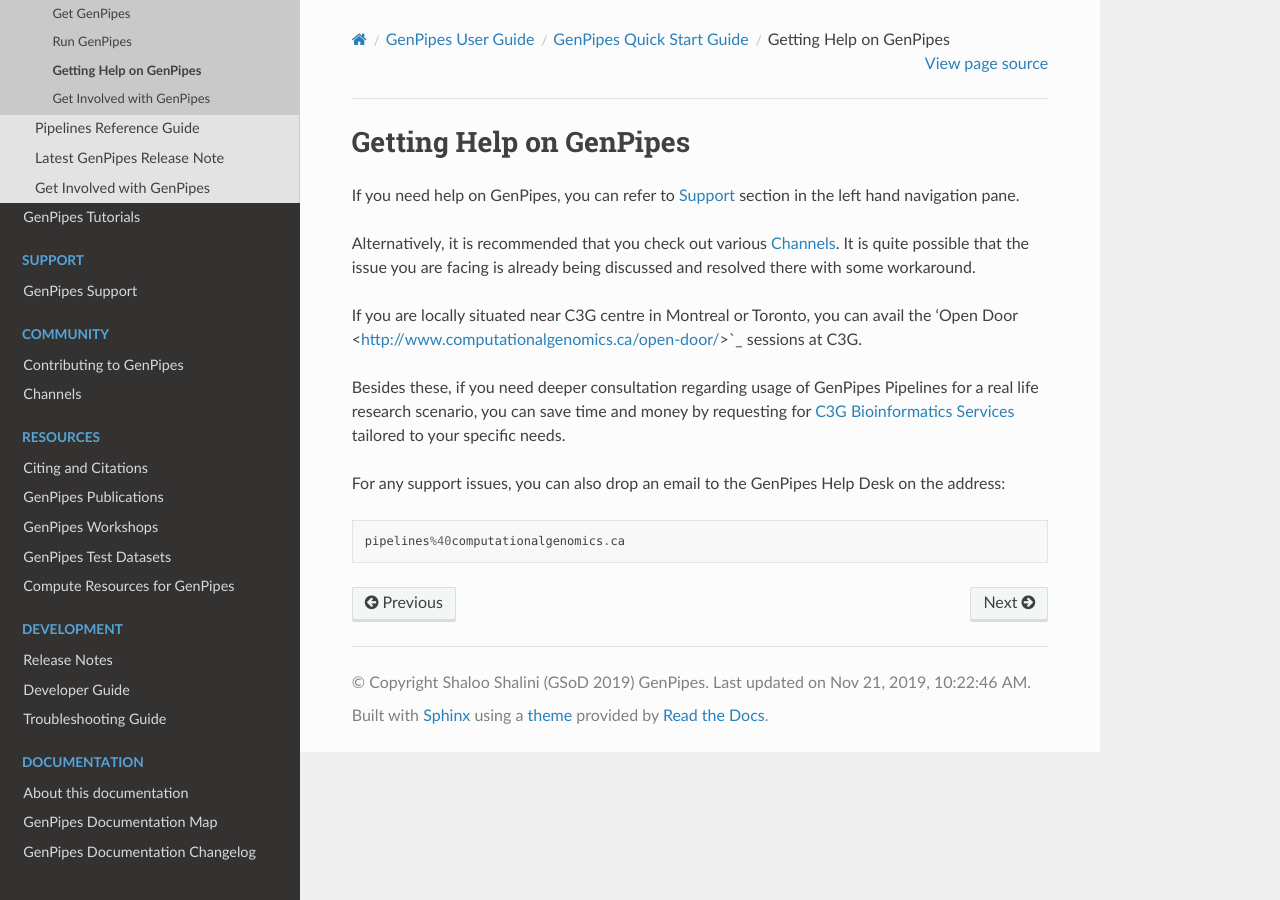
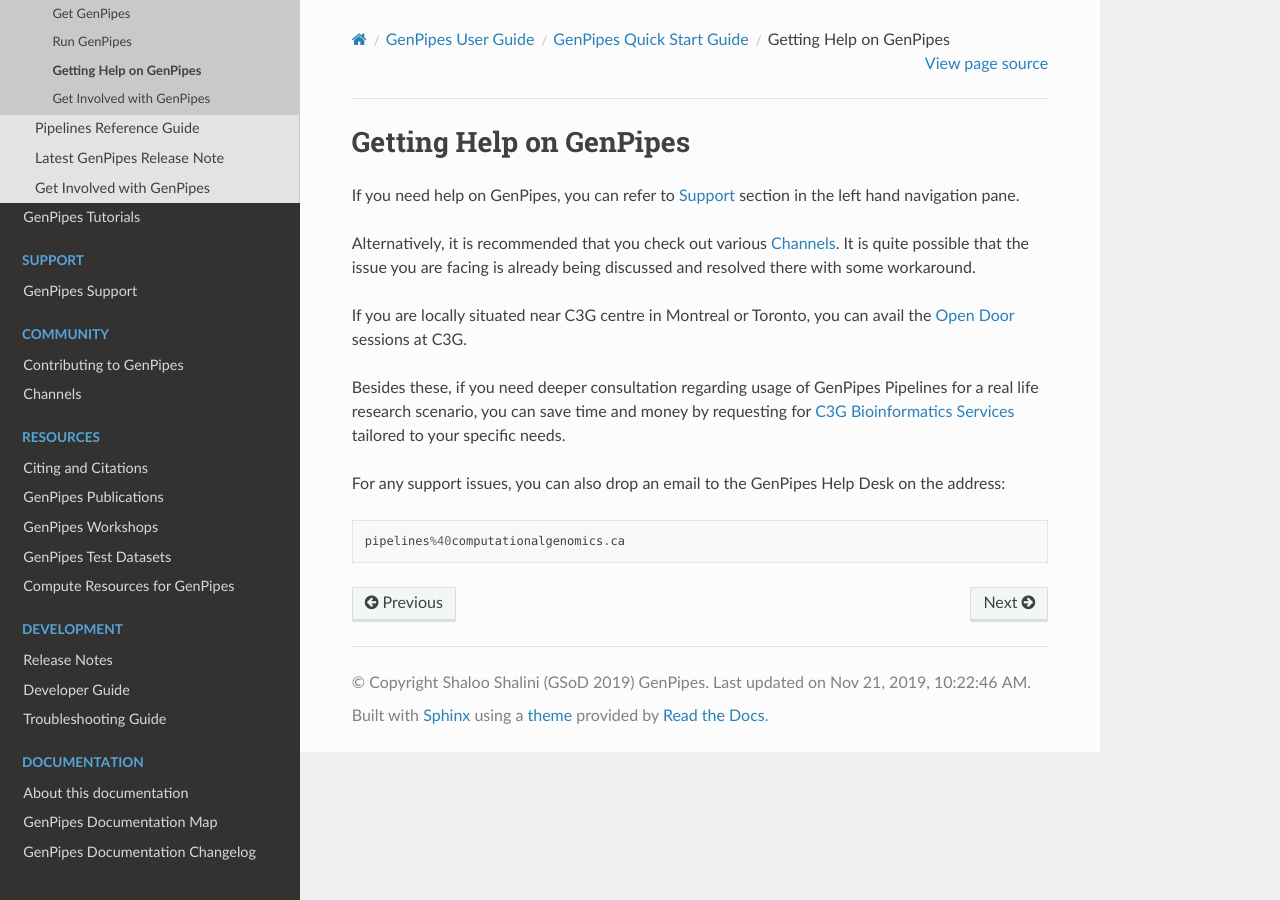
Before and after one commit to c3g/GenPipes_Docs, a Sphinx documentation site: the page built from docs/source/user_guide/find_help.rst, in a window 1280 px wide. Built offline with Sphinx 7.4.7 and the Read the Docs theme 2.0.0, drawn with Linux system fonts in a browser that asks for light colours; formulas are drawn with MathJax 3; the version number could not be read and is left out.

Commit message:
updated minor link edits to show links correctly in get-started guide Ref #71

```diff
--- a/docs/source/deploy/access_gp_pre_installed.rst
+++ b/docs/source/deploy/access_gp_pre_installed.rst
@@ -38,7 +38,7 @@
 
 **Unix / Linux / Mac or Windows (bash)**
 
-. Open a shell or terminal (bash preferably) and type the following command:
+a. Open a shell or terminal (bash preferably) and type the following command:
 
 ::
 
@@ -114,7 +114,7 @@
 
 **JOB_MAIL** is the environment variable that needs to be set to the email ID on which GenPipes job status notifications are sent corresponding to each job initiated by your account. It is advised that you create a separate email for jobs since you can receive hundreds of emails per pipeline. You can also de-activate the email sending option by removing the “-M $JOB_MAIL” option from the .ini files.
 
-**RAP_ID** is the Resource Allocation Project ID from Compute Canada. It is usually in the format: rrg-lab-xy OR def-lab
+**RAP_ID** is the Resource Allocation Project ID from Compute Canada. It is usually in the format: rrg-lab-xy OR def-lab.
 
 **Environment settings for MUGQIC analysts**
 
--- a/docs/source/deploy/dep_options.rst
+++ b/docs/source/deploy/dep_options.rst
@@ -35,7 +35,7 @@
 
 GenPipes deployment on GCP
 --------------------------
-If you need to run large scale genomic analysis that requires resource scaling, GenPipes can be deployed and accessed from cloud.  At present, Google Compute Platform (GCP) is supported.  You may require assistance from System Administrator or your local cloud expert to install and deploy GenPipes in the cloud before you can access and run genomic analysis pipelines provided by GenPipes.  For details refer to GenPipes installation guide section titled :ref:`How to deploy GenPipes in the cloud?<docs_dep_gp_cloud>`.
+If you need to run large scale genomic analysis that requires resource scaling, GenPipes can be deployed and accessed from cloud.  At present, Google Compute Platform (GCP) is supported.  You may require assistance from System Administrator or your local cloud expert to install and deploy GenPipes in the cloud before you can access and run genomic analysis pipelines provided by GenPipes.  For details refer to GenPipes installation guide section titled :ref:`"How to deploy GenPipes in the cloud?"<docs_dep_gp_cloud>`.
 
 Local deployment
 -----------------
--- a/docs/source/user_guide/find_help.rst
+++ b/docs/source/user_guide/find_help.rst
@@ -7,7 +7,7 @@
 
 Alternatively, it is recommended that you check out various `Channels <https://genpipes.readthedocs.io/en/latest/community/channels.html>`_. It is quite possible that the issue you are facing is already being discussed and resolved there with some workaround.
 
-If you are locally situated near C3G centre in Montreal or Toronto, you can avail the 'Open Door <http://www.computationalgenomics.ca/open-door/>`_ sessions at C3G.
+If you are locally situated near C3G centre in Montreal or Toronto, you can avail the `Open Door <http://www.computationalgenomics.ca/open-door/>`_ sessions at C3G.
 
 Besides these, if you need deeper consultation regarding usage of GenPipes Pipelines for a real life research scenario, you can save time and money by requesting for `C3G Bioinformatics Services <http://www.computationalgenomics.ca/services/>`_ tailored to your specific needs.
 
```
